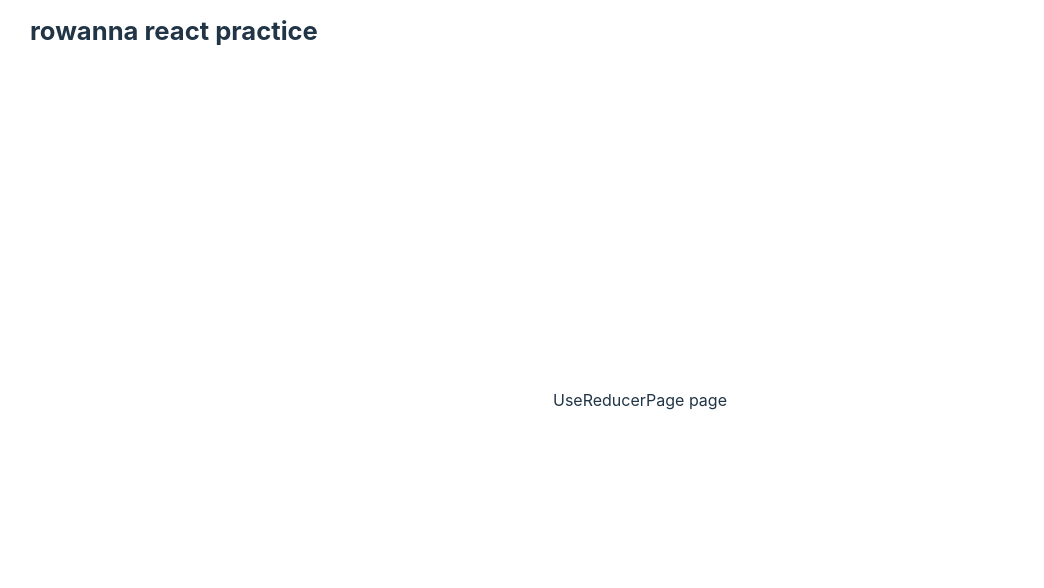
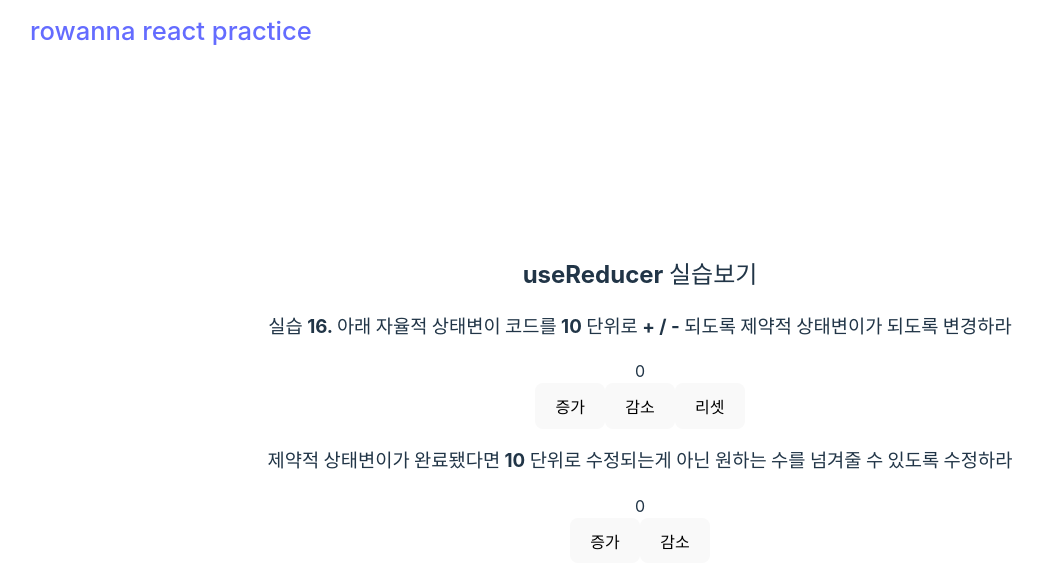
Before and after one commit to rowanna/asac-react-practice, a React (Vite) app: page /asac-react-practice/useReducerPage in a window 1280 px wide. Shown: the top 588 px of the page, without its empty margins (0-1044 px from the left). Built offline with nearby package versions, Linux system fonts and the light colour scheme.

Commit message:
add: add useReducer practice

```diff
--- a/src/App.jsx
+++ b/src/App.jsx
@@ -1,7 +1,7 @@
 import { BrowserRouter as Router, Routes, Route } from "react-router-dom";
 import Home from "./assets/pages/Home";
 import UseReducerPage from "./assets/pages/UseReducerPage";
-import UseStatePage from "./assets/pages/UseStatePage";
+import ContextAPIPage from "./assets/pages/ContextAPIPage";
 
 import "./App.css";
 
@@ -13,7 +13,7 @@ function App() {
       <Routes>
         <Route path="/" element={<Home />} /> {/* 메인 페이지 */}
         <Route path="/useReducerPage" element={<UseReducerPage />} />{" "}
-        <Route path="/useStatePage" element={<UseStatePage />} />{" "}
+        <Route path="/ContextAPIPage" element={<ContextAPIPage />} />{" "}
       </Routes>
     </Router>
   );
--- a/src/assets/components/Header.jsx
+++ b/src/assets/components/Header.jsx
@@ -1,8 +1,12 @@
+import { Link } from "react-router-dom";
+
 export default function Header() {
   return (
     <>
       <header>
-        <h1>rowanna react practice</h1>
+        <h1>
+          <Link to="/">rowanna react practice</Link>
+        </h1>
       </header>
     </>
   );
--- /dev/null
+++ b/src/assets/pages/ContextAPIPage.jsx
@@ -0,0 +1,12 @@
+import Header from "../components/Header";
+
+function ContextAPIPage() {
+  return (
+    <>
+      <Header />
+      <div>ContextAPIPage page</div>
+    </>
+  );
+}
+
+export default ContextAPIPage;
--- a/src/assets/pages/Home.jsx
+++ b/src/assets/pages/Home.jsx
@@ -9,7 +9,7 @@ function PostList() {
         <Link to="/useReducerPage">useReducer실습 보기</Link>
       </button>
       <button>
-        <Link to="/useStatePage">useState 실습 보기</Link>
+        <Link to="/contextAPIPage">contextAPI 실습 보기</Link>
       </button>
     </>
   );
--- a/src/assets/pages/UseReducerPage.jsx
+++ b/src/assets/pages/UseReducerPage.jsx
@@ -1,10 +1,91 @@
 import Header from "../components/Header";
+import { useReducer, useState } from "react";
+
+function reducer(prevState, action) {
+  const callType = action.type;
+  switch (callType) {
+    case "INCREASE":
+      return prevState + 10;
+    case "DECREASE":
+      return prevState - 10;
+    default:
+      return prevState;
+  }
+}
+
+function UseReducerPracticeResult() {
+  const [count, dispatch] = useReducer(reducer, 0);
+
+  return (
+    <>
+      <div>{count}</div>
+      <button onClick={() => dispatch({ type: "INCREASE" })}>증가</button>
+      <button onClick={() => dispatch({ type: "DECREASE" })}>감소</button>
+      <button onClick={() => dispatch({ type: "RESET" })}>리셋</button>
+    </>
+  );
+}
+
+function upgradedReducer(prevState, { type, step }) {
+  switch (type) {
+    case "INCREASE":
+      return prevState + step;
+    case "DECREASE":
+      return prevState - step;
+    default:
+      return prevState;
+  }
+}
+function UpgradedUseReducerPracticeResult() {
+  const [count, dispatch] = useReducer(upgradedReducer, 0);
+
+  return (
+    <>
+      <div>{count}</div>
+      <button onClick={() => dispatch({ type: "INCREASE", step: 20 })}>
+        증가
+      </button>
+      <button onClick={() => dispatch({ type: "DECREASE", step: 20 })}>
+        감소
+      </button>
+    </>
+  );
+}
+
+const props = {
+  code: `function App() {
+  const [count, setCount] = useState(0);
+
+  return (
+    <>
+      <div>{count}</div>
+      <button onClick={() => setCount((prev) => prev + 10)}>증가</button>
+      <button onClick={() => setCount((prev) => prev - 10)}>감소</button>
+    </>
+  );
+}`,
+  language: "javascript",
+};
 
 function UseReducerPage() {
   return (
     <>
       <Header />
-      <div>UseReducerPage page</div>
+      <h2>useReducer 실습보기</h2>
+
+      <h3>
+        실습 16. 아래 자율적 상태변이 코드를 10 단위로 + / - 되도록 제약적
+        상태변이가 되도록 변경하라
+      </h3>
+      <div id="resultBox">
+        <UseReducerPracticeResult />
+      </div>
+
+      <h3>
+        제약적 상태변이가 완료됐다면 10 단위로 수정되는게 아닌 원하는 수를
+        넘겨줄 수 있도록 수정하라
+      </h3>
+      <UpgradedUseReducerPracticeResult />
     </>
   );
 }
```
